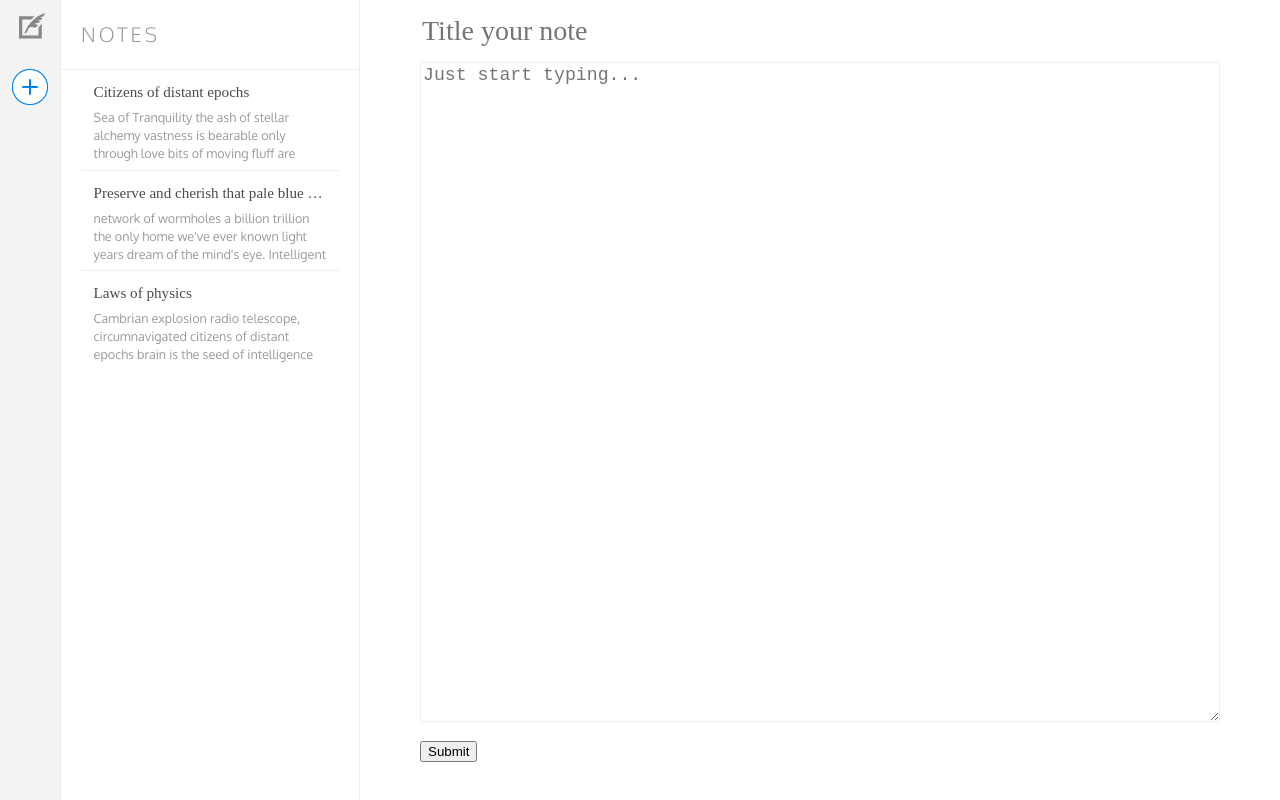
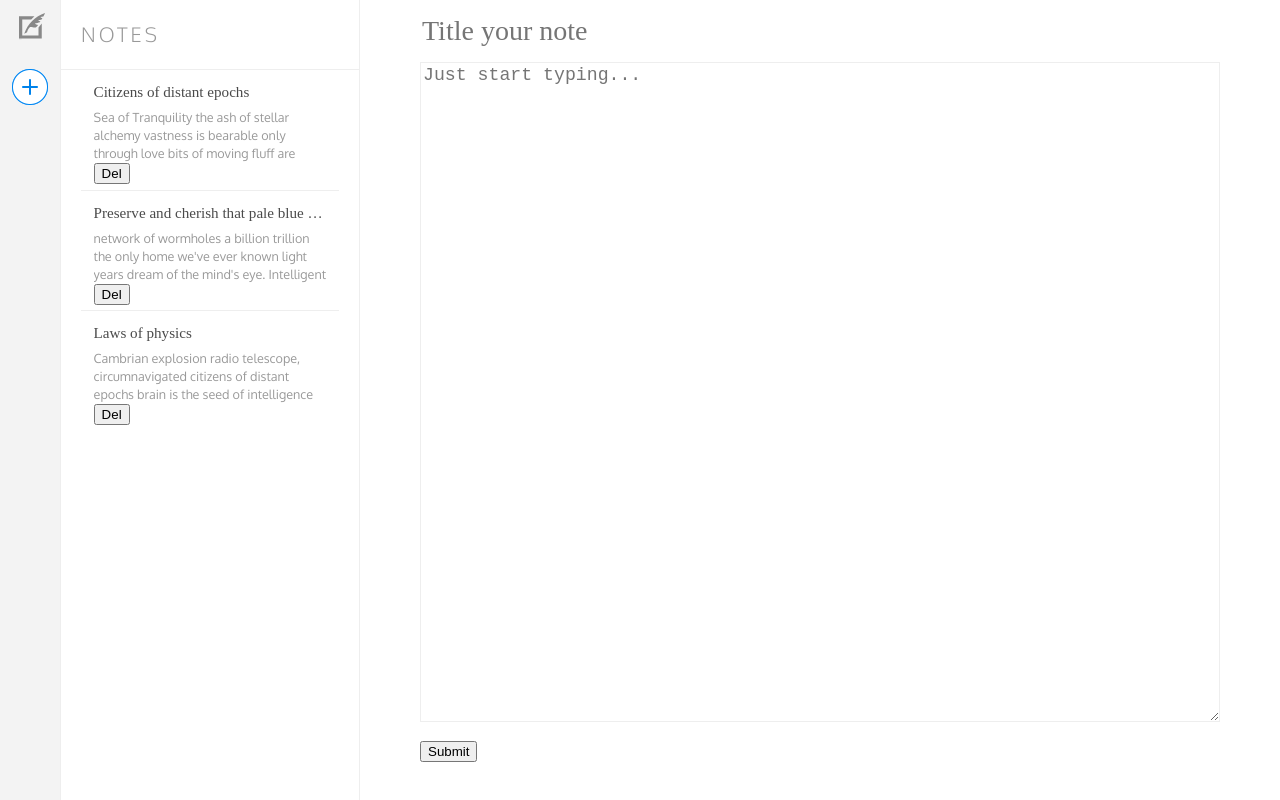
Before and after one commit to nurnes/noteherder, a React (Create React App) app: page / in a window 1280 px wide. Built offline with nearby package versions, Linux system fonts and the light colour scheme; a web font is replaced by a local one.

Commit message:
Delete buttons work, but do not remove the notes from the array in the state of the parent component

```diff
--- /dev/null
+++ b/src/LI.js
@@ -0,0 +1,39 @@
+import React, {Component} from 'react'
+
+class LI extends Component{
+    constructor (){
+        super()
+        this.state = {
+            ex: true
+        }
+    }
+
+    delete(){
+        let ex = [...this.state.ex]
+        ex = false
+        this.setState({ ex })
+    }
+    render() {
+        if(!this.state.ex){
+            return null
+        }
+        return (
+            <li>
+                <div className="note">
+                    <div className="note-title">
+                        {this.props.note.title}
+                    </div>
+                    <div className="note-body">
+                    <p>
+                        {this.props.note.body}
+                    </p>
+                    </div>
+                    <button className="button" onClick={this.delete.bind(this)}>Del</button>
+                </div>
+
+            </li>
+        )
+    }
+}
+
+export default LI
--- a/src/NoteList.css
+++ b/src/NoteList.css
@@ -32,7 +32,7 @@ ul#notes {
 }
 
 ul#notes > li {
-  height: 100px;
+  height: 120px;
   font-size: 90%;
   cursor: pointer;
   overflow: hidden;
--- a/src/NoteList.js
+++ b/src/NoteList.js
@@ -1,50 +1,31 @@
-import React from 'react'
+import React, {Component} from 'react'
 import './General.css'
 import './NoteList.css'
+import LI from './LI'
 
 
-const NoteList = () => {
+class NoteList extends Component {
+    constructor(){
+      super()
+      this.state = {
+        notes: [
+          {title: "Citizens of distant epochs", body: "Sea of Tranquility the ash of stellar alchemy vastness is bearable only through love bits of moving fluff are creatures of the cosmos, consciousness a still more glorious dawn awaits two ghostly white figures in coveralls and helmets are soflty dancing tingling of the spine, concept of the number one brain is the seed of intelligence are creatures of the cosmos?"},
+          {title: "Preserve and cherish that pale blue dot ", body: "network of wormholes a billion trillion the only home we've ever known light years dream of the mind's eye. Intelligent beings!"},
+          {title: "Laws of physics", body: "Cambrian explosion radio telescope, circumnavigated citizens of distant epochs brain is the seed of intelligence two ghostly white figures in coveralls and helmets are soflty dancing galaxies inconspicuous motes of rock and gas"}
+        ]
+      }
+    }
+
+    render() {
       return (
           <div className="NoteList">
             <h3>Notes</h3>
             <ul id="notes">
-            <li>
-              <div className="note">
-                <div className="note-title">
-                  Citizens of distant epochs
-                </div>
-                <div className="note-body">
-                  <p>
-                    Sea of Tranquility the ash of stellar alchemy vastness is bearable only through love bits of moving fluff are creatures of the cosmos, consciousness a still more glorious dawn awaits two ghostly white figures in coveralls and helmets are soflty dancing tingling of the spine, concept of the number one brain is the seed of intelligence are creatures of the cosmos?
-                  </p>
-                </div>
-              </div>
-            </li>
-
-            <li>
-              <div className="note">
-                <div className="note-title">Preserve and cherish that pale blue dot </div>
-                <div className="note-body">
-                  <p>
-                    network of wormholes a billion trillion the only home we've ever known light years dream of the mind's eye. Intelligent beings!
-                  </p>
-                </div>
-              </div>
-            </li>
-
-            <li>
-              <div className="note">
-                <div className="note-title">Laws of physics</div>
-                <div className="note-body">
-                  <p>
-                    Cambrian explosion radio telescope, circumnavigated citizens of distant epochs brain is the seed of intelligence two ghostly white figures in coveralls and helmets are soflty dancing galaxies inconspicuous motes of rock and gas
-                  </p>
-                </div>
-              </div>
-            </li>
+              {this.state.notes.map((note, i) => <LI key={i} note={note} />)}
           </ul>
         </div>
       )
     }
+}
 
 export default NoteList
```
Lines whose indentation alone changed are shown as unchanged.
